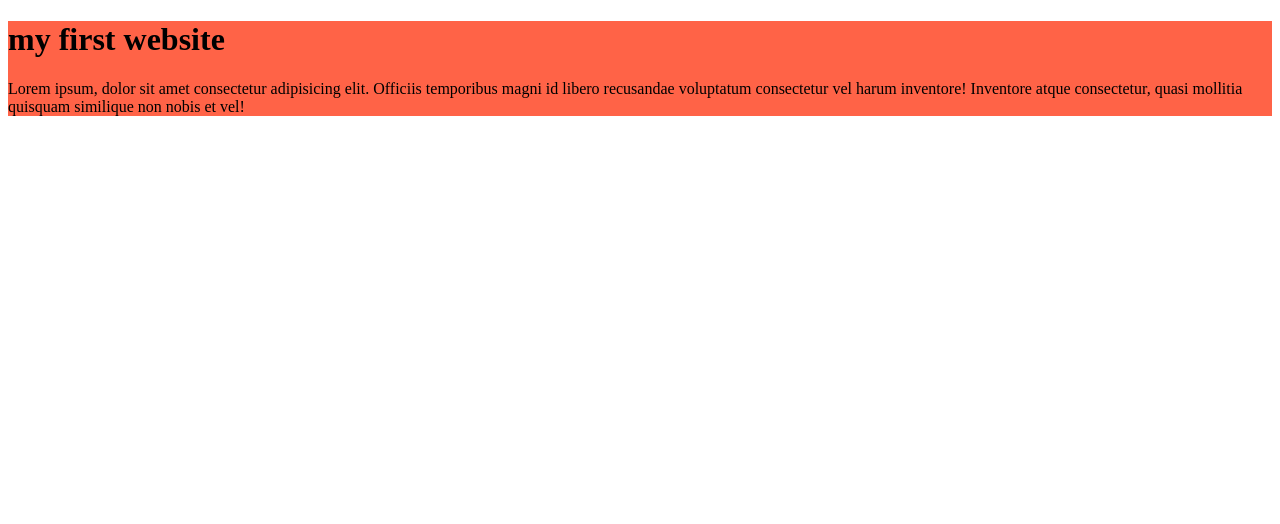
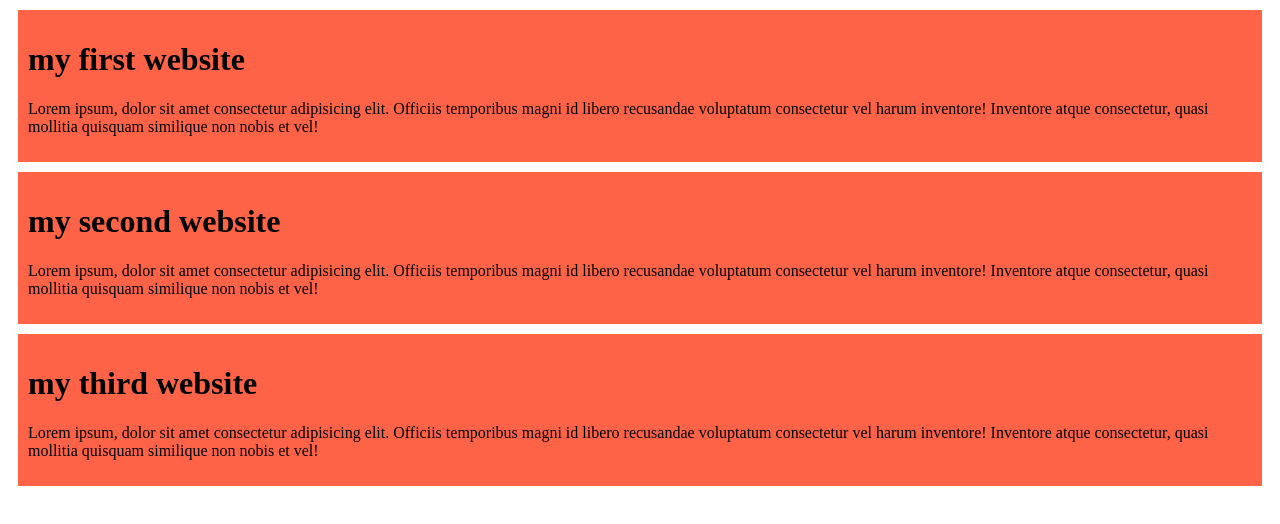
Before and after one commit to jahidhasan6676/my-simple-website, a plain HTML site: page index.html in a window 1280 px wide. Drawn offline with Linux system fonts and the light colour scheme.

Commit message:
added the second and third blog

```diff
--- a/index.html
+++ b/index.html
@@ -11,6 +11,15 @@
         <h1>my first website</h1>
         <p>Lorem ipsum, dolor sit amet consectetur adipisicing elit. Officiis temporibus magni id libero recusandae voluptatum consectetur vel harum inventore! Inventore atque consectetur, quasi mollitia quisquam similique non nobis et vel!</p>
     </div>
+    <div>
+        <h1>my second website</h1>
+        <p>Lorem ipsum, dolor sit amet consectetur adipisicing elit. Officiis temporibus magni id libero recusandae voluptatum consectetur vel harum inventore! Inventore atque consectetur, quasi mollitia quisquam similique non nobis et vel!</p>
+    </div>
+    <div>
+        <h1>my third website</h1>
+        <p>Lorem ipsum, dolor sit amet consectetur adipisicing elit. Officiis temporibus magni id libero recusandae voluptatum consectetur vel harum inventore! Inventore atque consectetur, quasi mollitia quisquam similique non nobis et vel!</p>
+    </div>
+
 
 </body>
 </html>
--- a/style/blog.css
+++ b/style/blog.css
@@ -1,3 +1,5 @@
 div{
     background-color:tomato;
+    padding:10px;
+    margin:10px;
 }
```
